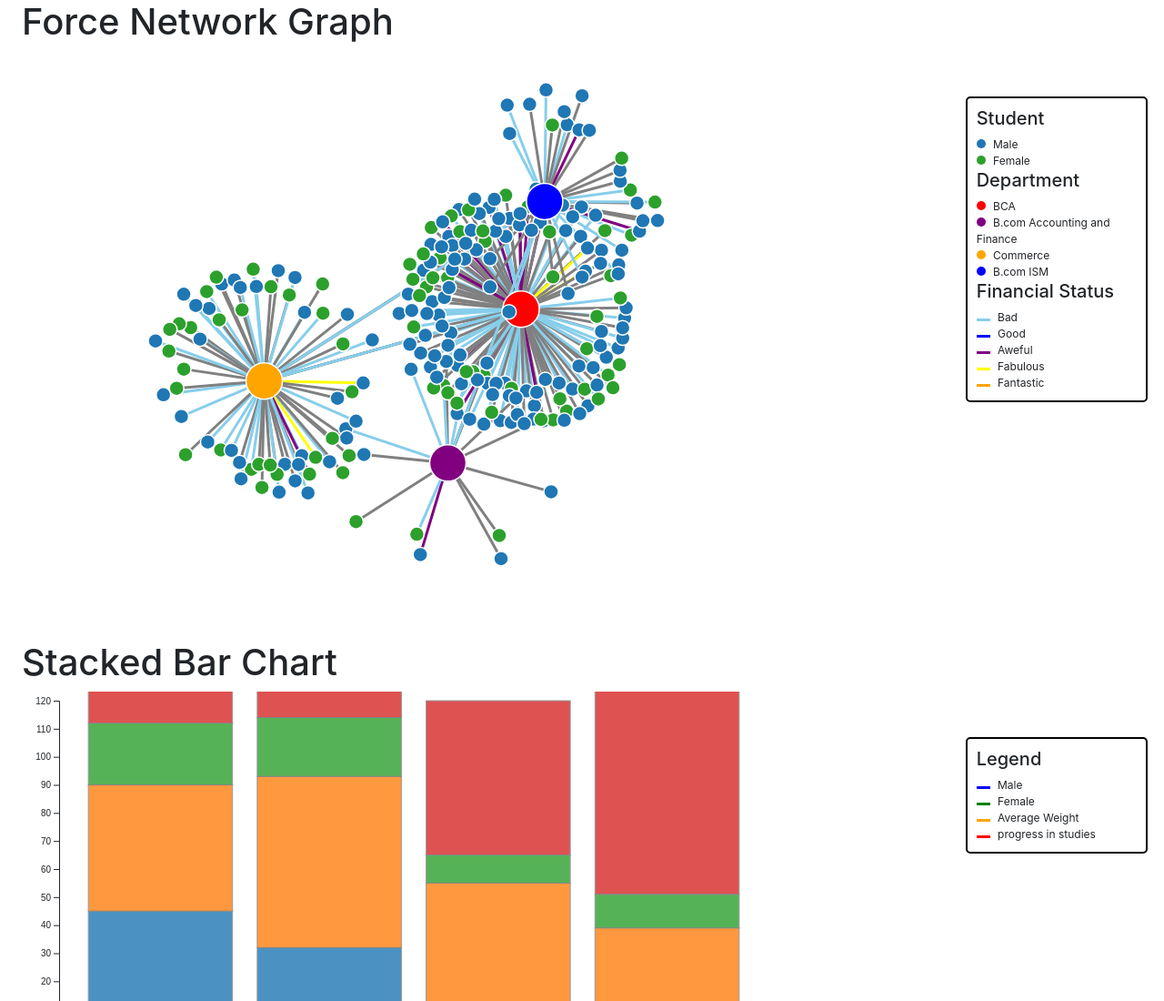
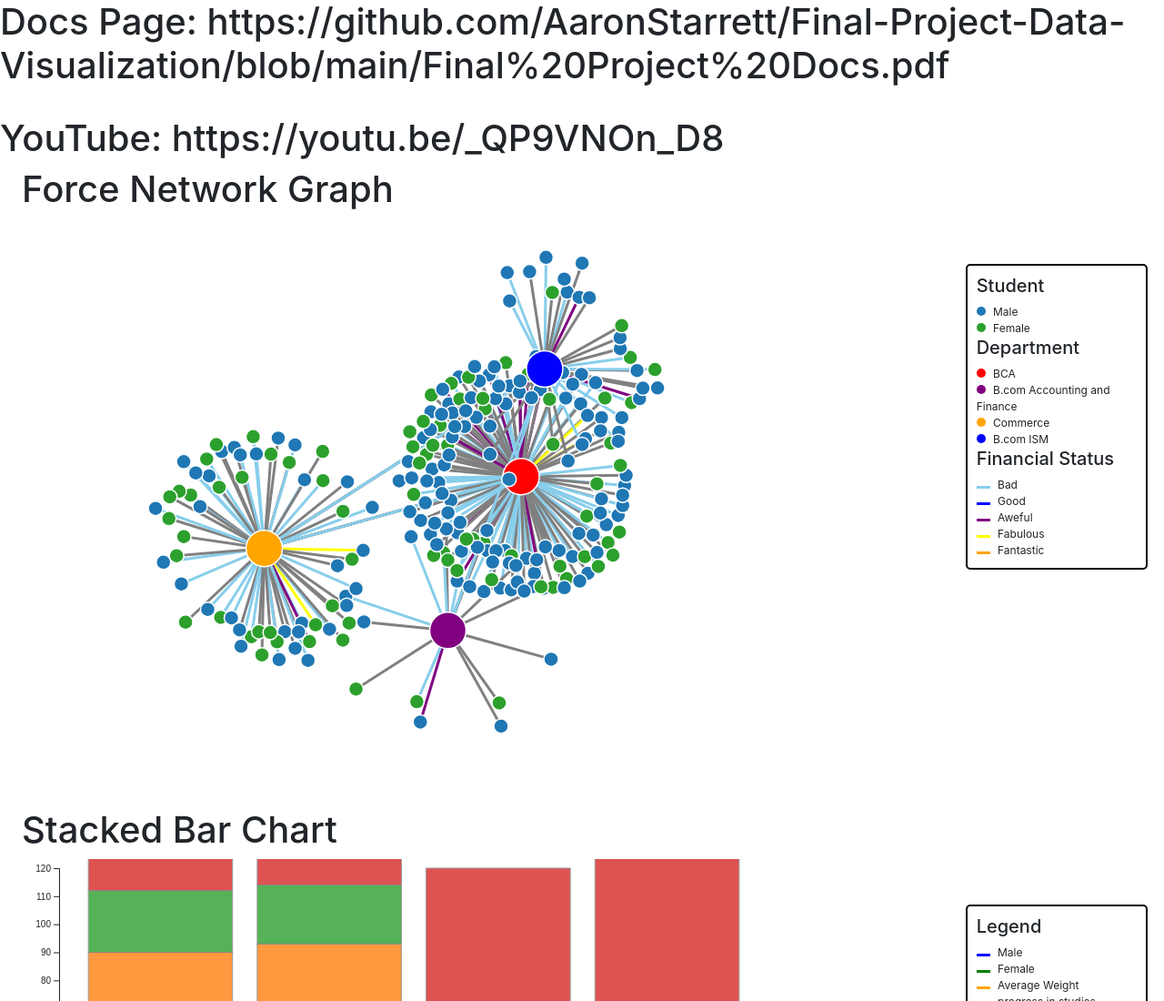
Before and after one commit to AaronStarrett/Final-Project-Data-Visualization, a plain HTML site: page index.html in a window 1280 px wide. Shown: the top 1100 px of the page at 91% size. Drawn offline with nearby package versions, Linux system fonts and the light colour scheme; animation ran at ten frames a second.

Commit message:
Update index.html

```diff
--- a/index.html
+++ b/index.html
@@ -64,6 +64,8 @@
       </style>
     </head>
     <body>
+      <h1>Docs Page: https://github.com/AaronStarrett/Final-Project-Data-Visualization/blob/main/Final%20Project%20Docs.pdf</h1><br>
+      <h1>YouTube: https://youtu.be/_QP9VNOn_D8 </h1>
       <div class="forcenetwork">
         <div class="flex row col-12">
           <h1 class="ml-4">Force Network Graph</h1>
```
